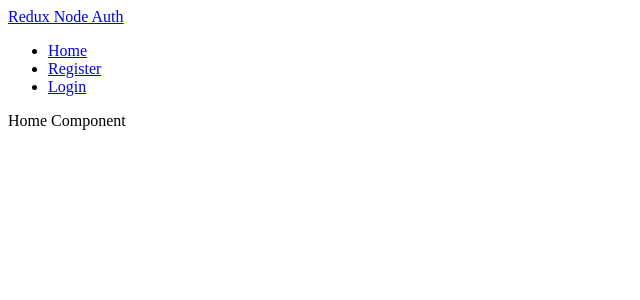
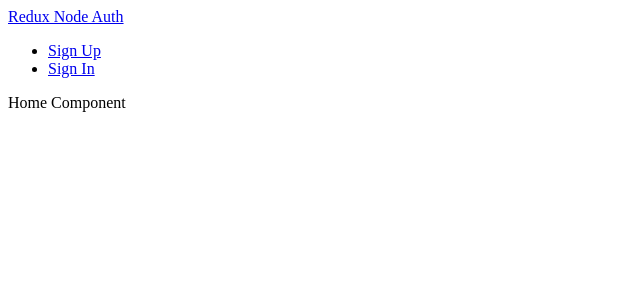
Before and after one commit to sdcaulley/sdcaulley, a React (Create React App) app in the folder frontend/: page / in a window 1280 px wide. Shown: the top 300 px of the page, without its empty margins (0-640 px from the left). Built offline with nearby package versions, Linux system fonts and the light colour scheme.

Commit message:
created logout

```diff
--- a/frontend/src/actions/authentication.js
+++ b/frontend/src/actions/authentication.js
@@ -42,3 +42,12 @@ export function setCurrentUser(decoded) {
         payload: decoded
     };
 }
+
+export function logoutUser(history) {
+    return (dispatch) => {
+        localStorage.removeItem('jwtToken');
+        setAuthToken(false);
+        dispatch(setCurrentUser({}));
+        history.push('/login');
+    };
+}
--- a/frontend/src/components/Navbar.js
+++ b/frontend/src/components/Navbar.js
@@ -1,21 +1,54 @@
 import React, { Component } from 'react';
 import { Link } from 'react-router-dom';
+import PropTypes from 'prop-types';
+import { connect } from 'react-redux';
+import { logoutUser } from '../actions/authentication';
+import { withRouter } from 'react-router-dom';
 
 class Navbar extends Component {
+    onLogOut(e) {
+        e.preventDefault();
+        this.props.logoutUser(this.props.history);
+    }
+
     render() {
+        const { isAuthenticated } = this.props.auth;
+        const authLinks = (
+            <ul>
+                <a href='#' onClick={this.onLogOut.bind(this)}>Logout</a>
+            </ul>
+        );
+        const guestLinks = (
+            <ul>
+                <li>
+                    <Link to='/register'>Sign Up</Link>
+                </li>
+                <li>
+                    <Link to='/login'>Sign In</Link>
+                </li>
+            </ul>
+        );
         return (
             <nav>
                 <Link to='/'>Redux Node Auth</Link>
                 <div>
-                    <ul>
-                        <li><Link to='/'>Home</Link></li>
-                        <li><Link to='/register'>Register</Link></li>
-                        <li><Link to='/login'>Login</Link></li>
-                    </ul>
+                    { isAuthenticated ? authLinks : guestLinks}
                 </div>
             </nav>
         );
     }
 }
 
-export default Navbar;
+Navbar.propTypes = {
+    logoutUser: PropTypes.func.isRequired,
+    auth: PropTypes.object.isRequired,
+    history: PropTypes.object
+};
+
+function mapStateToProps(state) {
+    return ({
+        auth: state.auth
+    });
+}
+
+export default connect(mapStateToProps, { logoutUser })(withRouter(Navbar));
```
